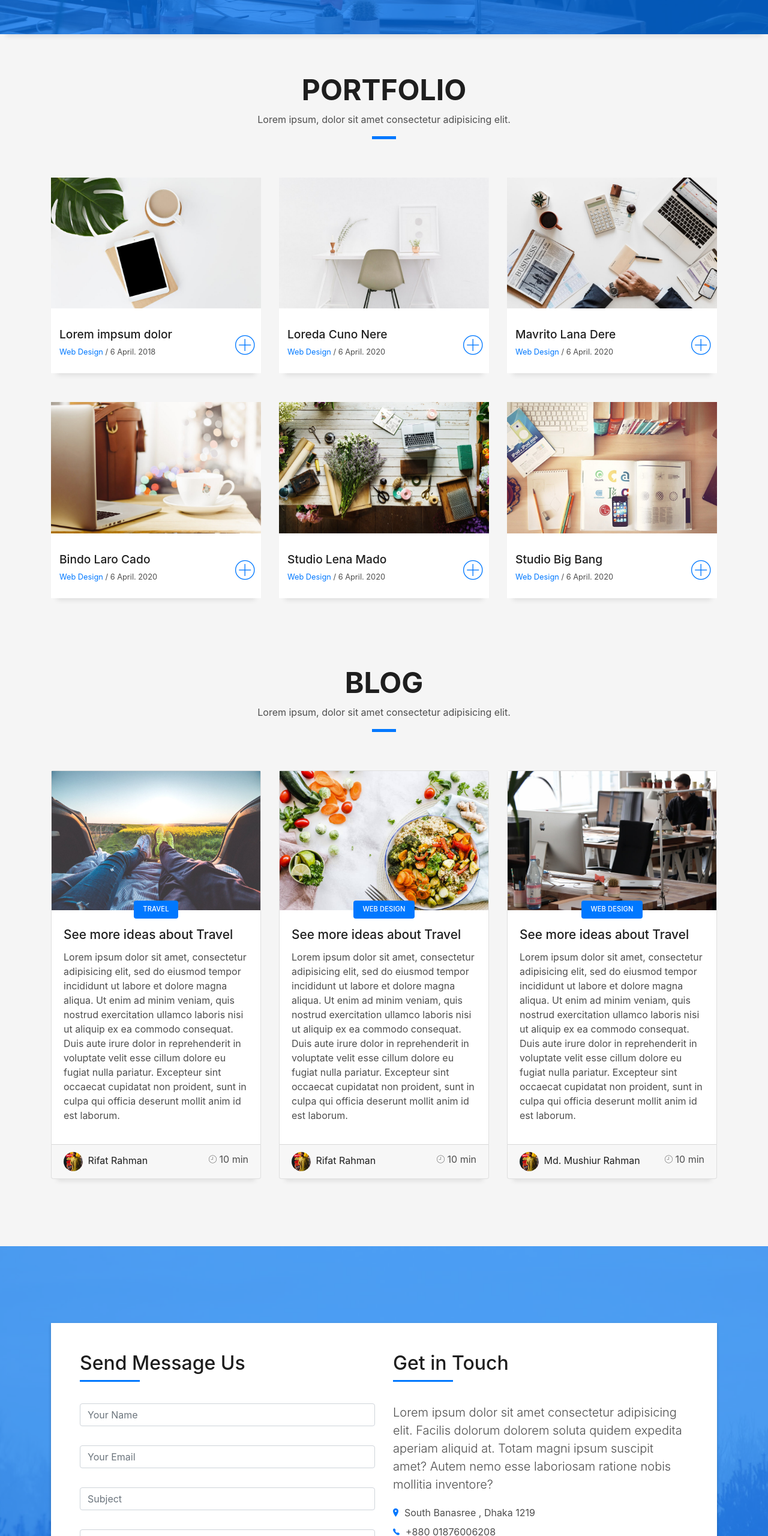
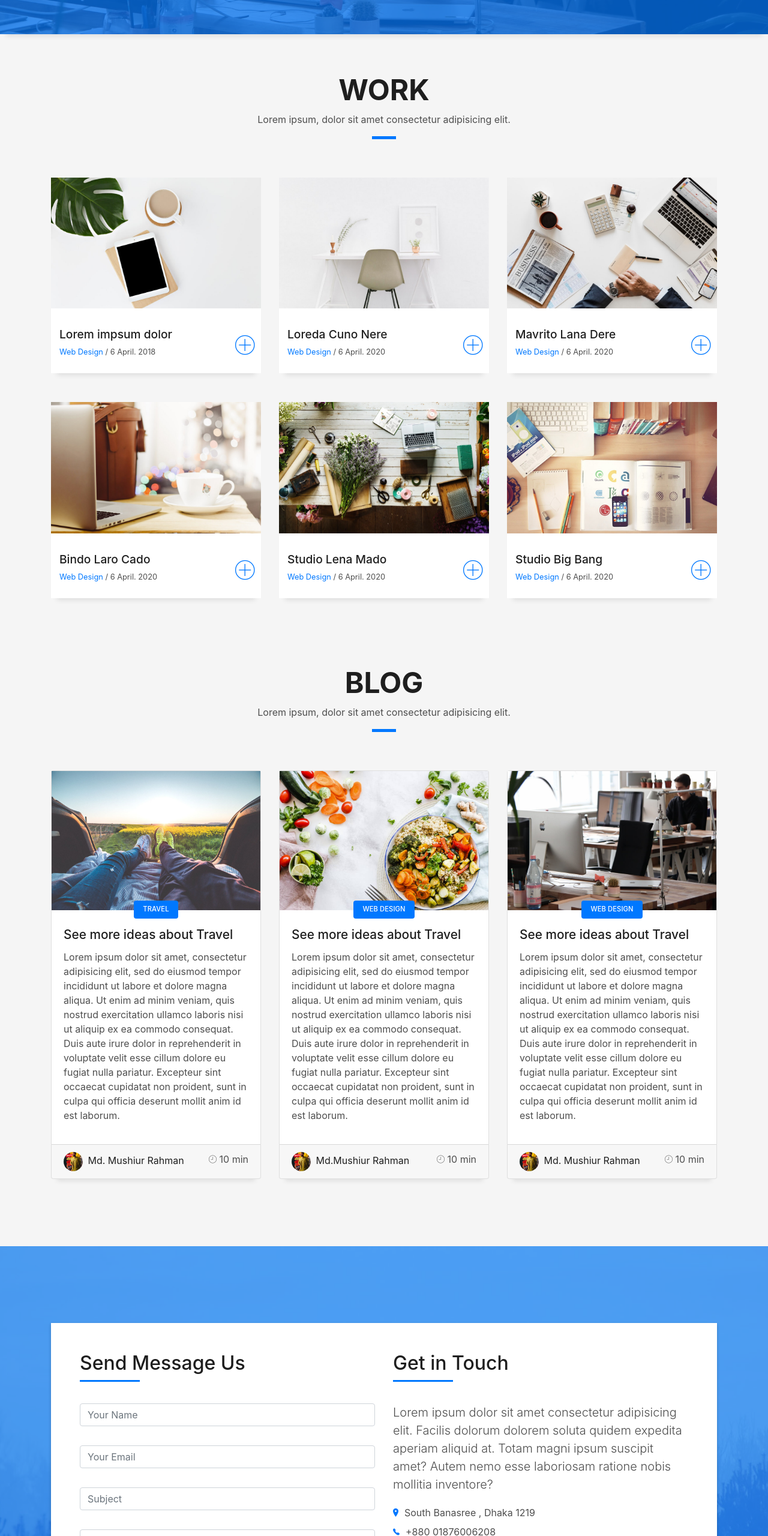
Before and after one commit to mushiur/portfolio, a plain HTML site: page index.html in a window 1280 px wide. Shown: the part 3660-6220 px from the top of the page at 60% size. Drawn offline with Linux system fonts and the light colour scheme; files whose address does not match are found by name.

Commit message:
Update index.html

```diff
--- a/index.html
+++ b/index.html
@@ -348,7 +348,7 @@
         <div class="col-sm-12">
           <div class="title-box text-center">
             <h3 class="title-a">
-              Portfolio
+              Work
             </h3>
             <p class="subtitle-a">
               Lorem ipsum, dolor sit amet consectetur adipisicing elit.
@@ -547,7 +547,7 @@
               <div class="post-author">
                 <a href="#">
                   <img src="img/1.jpg" alt="" class="avatar rounded-circle">
-                  <span class="author">Rifat Rahman</span>
+                  <span class="author">Md. Mushiur Rahman</span>
                 </a>
               </div>
               <div class="post-date">
@@ -581,7 +581,7 @@
               <div class="post-author">
                 <a href="#">
                   <img src="img/1.jpg" alt="" class="avatar rounded-circle">
-                  <span class="author">Rifat Rahman</span>
+                  <span class="author">Md.Mushiur Rahman</span>
                 </a>
               </div>
               <div class="post-date">
@@ -727,7 +727,7 @@
                   Licensing information: https://bootstrapmade.com/license/
                   Purchase the pro version with working PHP/AJAX contact form: https://bootstrapmade.com/buy/?theme=DevFolio
                 -->
-                Designed by <a href="https://www.facebook.com/md.rifat.9836/"><strong>excited.</strong></a>
+                Designed by <a href="https://www.facebook.com/md.rifat.9836/"><strong>Md.Mushiur Rahaman.</strong></a>
               </div>
             </div>
           </div>
```
